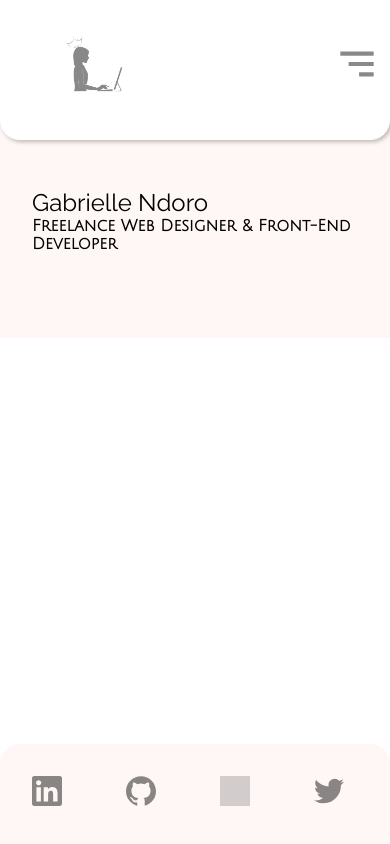
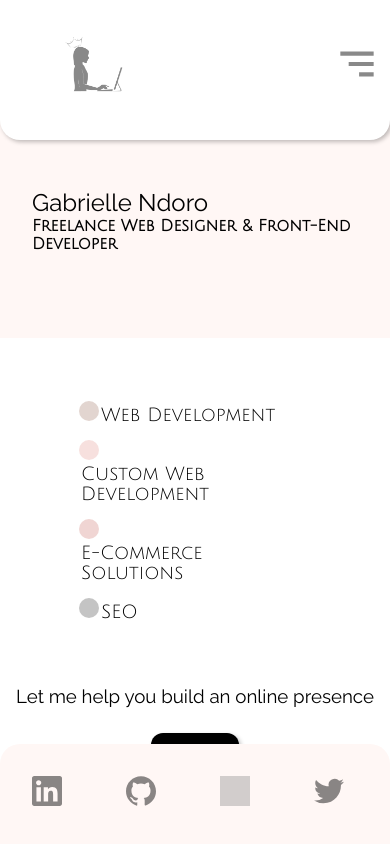
Before and after one commit to gabrielletech/react-portfolio, a React (Create React App) app: page / in a window 390 px wide. Built offline with nearby package versions, Linux system fonts and the light colour scheme; grey boxes are pictures that could not be loaded.

Commit message:
Modifed Homepage - Mobile

```diff
--- a/public/index.html
+++ b/public/index.html
@@ -2,15 +2,14 @@
 <html lang="en">
   <head>
     <meta charset="utf-8" />
-    <link rel="icon" href="%PUBLIC_URL%/favicon.ico" />
     <meta name="viewport" content="width=device-width, initial-scale=1" />
     <meta name="theme-color" content="#000000" />
-    <meta
-      name="description"
-      content="Web site created using create-react-app"
-    />
-    <link rel="apple-touch-icon" href="%PUBLIC_URL%/logo192.png" />
+    <!-- Author -->
+    <meta name="author" content="Gabrielle Ndoro">
+    <!-- Favicon -->
+    <link rel="icon" type="image/png" href="../src/images/brand-logo.png">
     <link rel="manifest" href="%PUBLIC_URL%/manifest.json" />
+    <!-- Title -->
     <title>Freelance Web Designer & Front-End Developer | Gabrielle Ndoro</title>
   </head>
   <body>
--- a/src/pages/contact/contact.module.css
+++ b/src/pages/contact/contact.module.css
@@ -3,4 +3,4 @@ section {
   height: 100vh;
   width: 100%;
 }
-/*# sourceMappingURL=contact.module.css.map */
+/*# sourceMappingURL=Contact.module.css.map */
--- a/src/pages/home/Home.js
+++ b/src/pages/home/Home.js
@@ -16,16 +16,27 @@ export default function Home() {
               <h4 className={classes.sub_title}>Freelance Web Designer & Front-End Developer</h4>
             </div>
         </div>
-      </section>
 
-      <div className={classes.services}>
-        <Dropdown.Menu >
-        <Dropdown.Header>Dropdown header</Dropdown.Header>
-        <Dropdown.Item eventKey="2">Another action</Dropdown.Item>
-        <Dropdown.Item eventKey="3">Something else here</Dropdown.Item>
-      </Dropdown.Menu>
+        <div className={classes.services}>
+          <div className={classes.service}>
+            <p> <span className={classes.dot_i}></span><h3 className={classes.service_heading}>Web Development</h3></p>
+          </div>
+           <div className={classes.service}>
+            <p><span className={classes.dot_ii}></span><h3 className={classes.service_heading}>Custom Web Development</h3></p>
+          </div>
+           <div className={classes.service}>
+            <p><span className={classes.dot_iii}></span><h3 className={classes.service_heading}>E-Commerce Solutions</h3></p>
+          </div>
+           <div className={classes.service}>
+            <p><span className={classes.dot_iv}></span><h3 className={classes.service_heading}>SEO</h3></p>
+          </div>
       </div>
 
+      <div className={classes.cta_section}>
+        <h3 className={classes.cta_heading}>Let me help you build an online presence</h3>
+        <button className={classes.cta_btn}>Talk to me</button>
+      </div>
+      </section>
       <Footer />
       </>
   )
--- a/src/pages/home/Home.module.css
+++ b/src/pages/home/Home.module.css
@@ -21,4 +21,65 @@ section {
 .sub_title {
   font-family: "Julius Sans One", sans-serif;
 }
+
+.services {
+  padding: 3em 4em;
+}
+
+.service {
+  margin: 15px;
+}
+
+.service_heading {
+  display: inline-block;
+  margin-left: 2px;
+  font-weight: normal;
+}
+
+.service p {
+  font-family: "Julius Sans One", sans-serif;
+}
+
+.service p span {
+  height: 20px;
+  width: 20px;
+  border-radius: 50%;
+  display: inline-block;
+}
+
+.dot_i {
+  background: rgba(191, 163, 152, 0.46);
+}
+
+.dot_ii {
+  background: rgba(238, 187, 184, 0.46);
+}
+
+.dot_iii {
+  background: rgba(222, 163, 160, 0.46);
+}
+
+.dot_iv {
+  background: rgba(126, 126, 126, 0.46);
+}
+
+.cta_heading {
+  text-align: center;
+  font-family: "Raleway", sans-serif;
+  font-weight: normal;
+}
+
+.cta_btn {
+  display: block;
+  margin: auto;
+  color: #fff;
+  font-weight: semi-bold;
+  background: #000;
+  padding: 1em;
+  border: none;
+  border-radius: 12px;
+  margin-top: 2em;
+  -webkit-box-shadow: 2px 2px 4px rgba(0, 0, 0, 0.25);
+          box-shadow: 2px 2px 4px rgba(0, 0, 0, 0.25);
+}
 /*# sourceMappingURL=Home.module.css.map */
--- a/src/pages/home/Home.module.scss
+++ b/src/pages/home/Home.module.scss
@@ -1,5 +1,5 @@
-@import '../../styles/abstracts/variables';
-@import '../../styles/abstracts/breakpoints';
+@import "../../styles/abstracts/variables";
+@import "../../styles/abstracts/breakpoints";
 
 section {
   height: 100vh;
@@ -23,3 +23,64 @@ section {
 .sub_title {
   font-family: $title;
 }
+
+.services {
+  padding: 3em 4em;
+}
+
+.service {
+     margin: 15px;
+}
+
+.service_heading {
+    display: inline-block;
+    margin-left: 2px;
+    font-weight: normal;
+}
+
+.service p {
+  font-family: $title;
+
+  span {
+    height: 20px;
+    width: 20px;
+    border-radius: 50%;
+    display: inline-block;
+  }
+}
+
+.dot_i {
+    background: rgba(191, 163, 152, 0.46);
+
+}
+
+.dot_ii {
+    background: rgba(238, 187, 184, 0.46);
+}
+
+.dot_iii {
+    background: rgba(222, 163, 160, 0.46);
+}
+
+.dot_iv {
+    background: rgba(126, 126, 126, 0.46);
+}
+
+.cta_heading {
+    text-align: center;
+    font-family: $main;
+    font-weight: normal;
+}
+
+.cta_btn {
+    display: block;
+    margin: auto;
+    color: $peace;
+    font-weight: semi-bold;
+    background: #000;
+    padding: 1em;
+    border: none;
+    border-radius: 12px;
+    margin-top: 2em;
+    box-shadow: 2px 2px 4px rgba(0,0,0,0.25);
+}
```
Also changed, not shown: 2 other files (tests, documents, lock files or other folders). Lines whose indentation alone changed are shown as unchanged.
